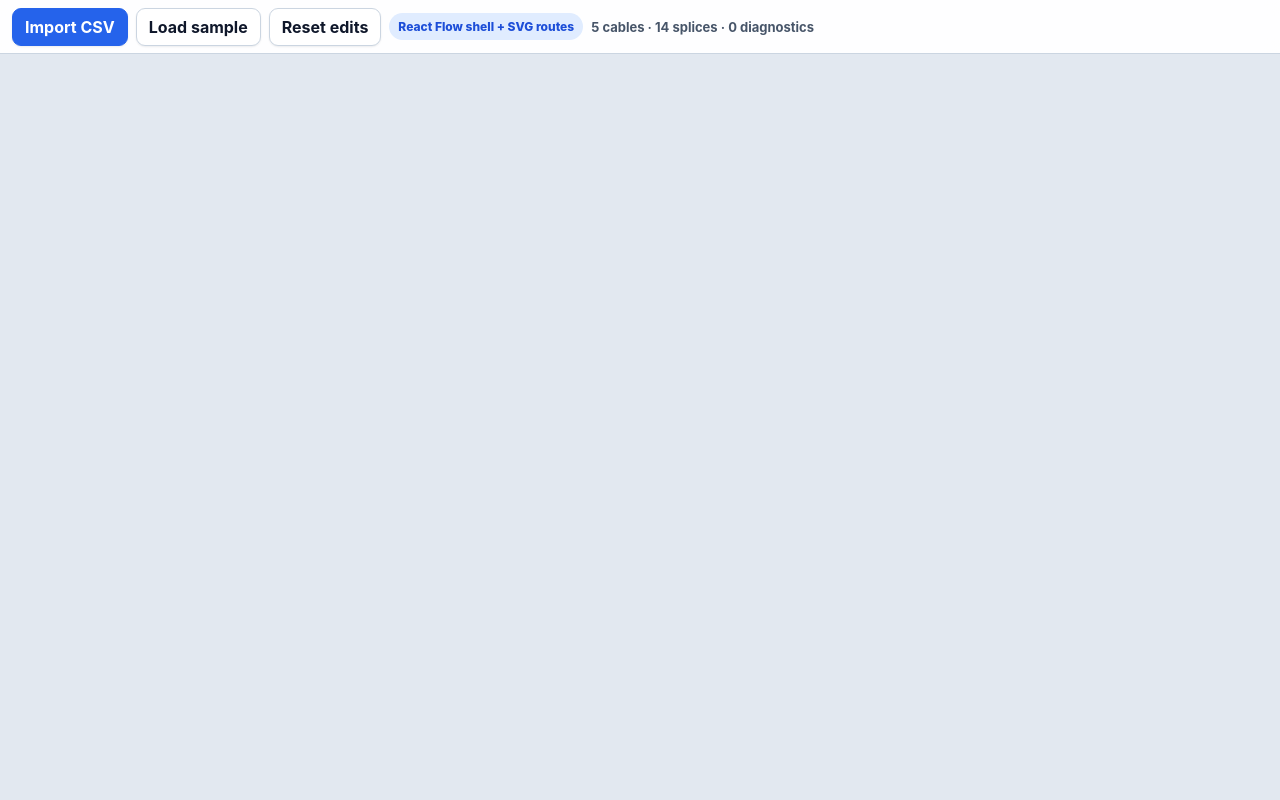
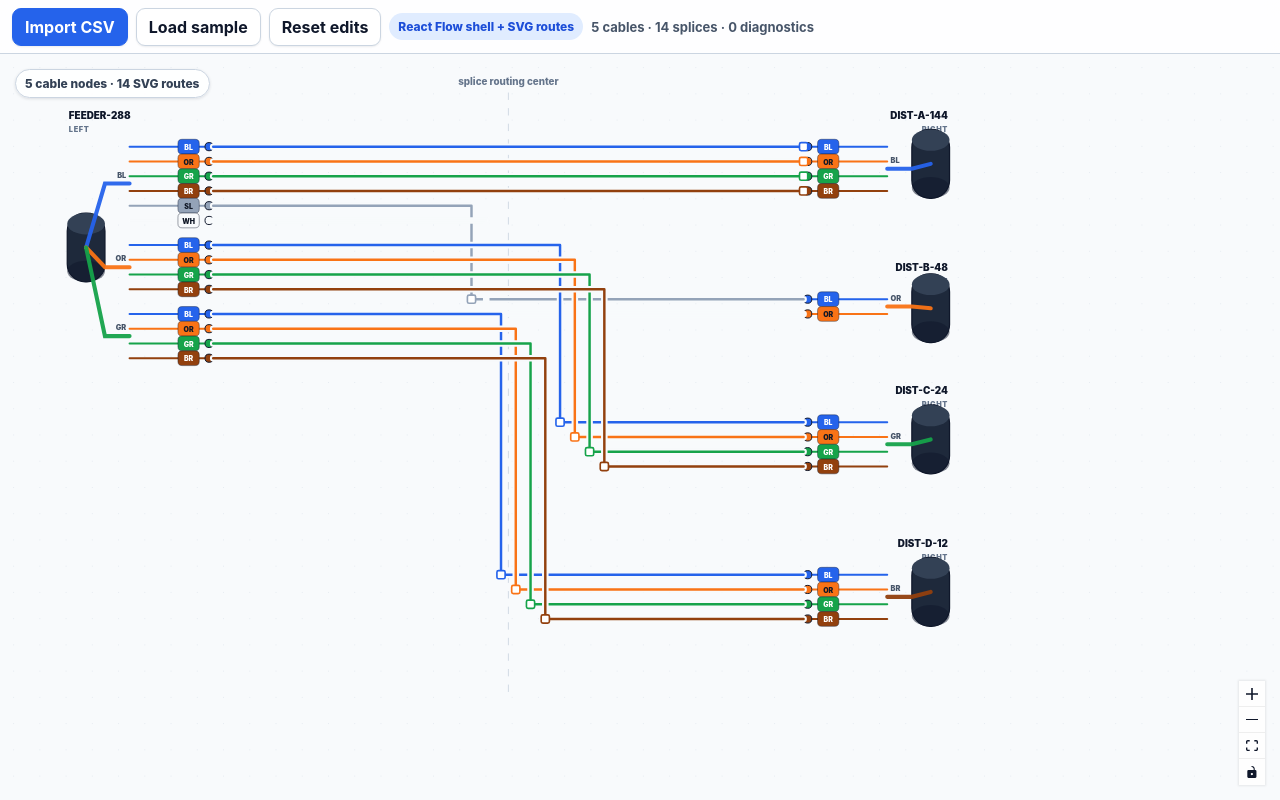
Before and after one commit to R2-Repo/splicegpt, a React (Vite) app: page / in a window 1280 px wide. Built offline with nearby package versions, Linux system fonts and the light colour scheme.

Commit message:
Fix React Flow canvas visibility

```diff
--- a/package.json
+++ b/package.json
@@ -1,7 +1,7 @@
 {
   "name": "splice-routing-prototype",
   "private": true,
-  "version": "0.3.0",
+  "version": "0.3.1",
   "type": "module",
   "scripts": {
     "dev": "vite",
--- a/src/components/CableNode.tsx
+++ b/src/components/CableNode.tsx
@@ -53,7 +53,7 @@ export function CableNode({ data, selected }: NodeProps<CableFlowNode>) {
       <text x={labelX} y="15" textAnchor={leftSide ? "start" : "end"} className="cable-name">{cable.name}</text>
       <text x={labelX} y="31" textAnchor={leftSide ? "start" : "end"} className="cable-side">{sideLabel(cable.side)}</text>
 
-      <rect x={sheathX} y={sheathY} width={sheathW} height={sheathH} rx="22" fill="#1e293b" stroke={selected ? "#2563eb" : "#0f172a"} strokeWidth={selected ? 3 : 1.5} filter="drop-shadow(0 3px 4px rgb(15 23 42 / 0.16))" />
+      <rect x={sheathX} y={sheathY} width={sheathW} height={sheathH} rx="22" fill="#1e293b" stroke={selected ? "#2563eb" : "#0f172a"} strokeWidth={selected ? 3 : 1.5} />
       <ellipse cx={sheathX + sheathW / 2} cy={sheathY + 13} rx={sheathW / 2} ry="13" fill="#334155" />
       <ellipse cx={sheathX + sheathW / 2} cy={sheathY + sheathH - 13} rx={sheathW / 2} ry="13" fill="#0f172a" opacity="0.5" />
 
--- a/src/components/SpliceCanvas.tsx
+++ b/src/components/SpliceCanvas.tsx
@@ -1,10 +1,12 @@
-import { useMemo } from "react";
+import { useEffect, useMemo } from "react";
 import {
   Background,
   Controls,
+  Panel,
   ReactFlow,
   ReactFlowProvider,
   ViewportPortal,
+  useNodesState,
   type NodeTypes,
 } from "@xyflow/react";
 import "@xyflow/react/dist/style.css";
@@ -26,10 +28,8 @@ function routeMidpoint(points: Point[]): Point {
   return points[Math.floor(points.length / 2)] ?? { x: 0, y: 0 };
 }
 
-function SpliceCanvasInner({ layout, routes, overrides, onOverridesChange }: Props) {
-  const nodes = useMemo<CableFlowNode[]>(
-    () =>
-      layout.cables.map((cable) => ({
+function buildFlowNodes(layout: LayoutPlan): CableFlowNode[] {
+  return layout.cables.map((cable) => ({
     id: cable.id,
     type: "cable",
     position: { x: cable.x, y: cable.y },
@@ -43,9 +43,16 @@ function SpliceCanvasInner({ layout, routes, overrides, onOverridesChange }: Pro
       border: "none",
       padding: 0,
     },
-      })),
-    [layout.cables],
-  );
+  }));
+}
+
+function SpliceCanvasInner({ layout, routes, overrides, onOverridesChange }: Props) {
+  const nodesForLayout = useMemo(() => buildFlowNodes(layout), [layout]);
+  const [nodes, setNodes, onNodesChange] = useNodesState<CableFlowNode>(nodesForLayout);
+
+  useEffect(() => {
+    setNodes(nodesForLayout);
+  }, [nodesForLayout, setNodes]);
 
   const updateCablePosition = (cableId: string, position: Point) => {
     const cable = layout.cables.find((item) => item.id === cableId);
@@ -76,12 +83,11 @@ function SpliceCanvasInner({ layout, routes, overrides, onOverridesChange }: Pro
         nodes={nodes}
         edges={[]}
         nodeTypes={nodeTypes}
-        onNodeDrag={(_, node) => updateCablePosition(node.id, node.position)}
+        onNodesChange={onNodesChange}
         onNodeDragStop={(_, node) => updateCablePosition(node.id, node.position)}
+        defaultViewport={{ x: 0, y: 0, zoom: 0.82 }}
         minZoom={0.08}
         maxZoom={2.2}
-        fitView
-        fitViewOptions={{ padding: 0.18, maxZoom: 1 }}
         proOptions={{ hideAttribution: true }}
         nodesDraggable
         nodesConnectable={false}
@@ -89,6 +95,9 @@ function SpliceCanvasInner({ layout, routes, overrides, onOverridesChange }: Pro
       >
         <Background gap={32} color="#cbd5e1" />
         <Controls position="bottom-right" />
+        <Panel position="top-left" className="canvas-debug-panel">
+          {layout.cables.length === 0 ? "No cable nodes parsed" : `${layout.cables.length} cable nodes · ${routes.routes.length} SVG routes`}
+        </Panel>
         <ViewportPortal>
           <svg className="route-overlay" width={layout.width} height={layout.height} viewBox={`0 0 ${layout.width} ${layout.height}`}>
             <line x1={layout.centerX} x2={layout.centerX} y1="28" y2={layout.height - 28} stroke="#cbd5e1" strokeDasharray="9 10" />
--- a/src/styles.css
+++ b/src/styles.css
@@ -9,6 +9,13 @@
 
 * { box-sizing: border-box; }
 
+html,
+body,
+#root {
+  width: 100%;
+  height: 100%;
+}
+
 body {
   margin: 0;
   min-width: 980px;
@@ -18,6 +25,8 @@ body {
 button, input { font: inherit; }
 
 .app-shell {
+  width: 100%;
+  height: 100%;
   min-height: 100vh;
   padding: 0;
   display: flex;
@@ -26,6 +35,7 @@ button, input { font: inherit; }
 
 .top-import-bar {
   height: 54px;
+  flex: 0 0 54px;
   padding: 8px 12px;
   display: flex;
   align-items: center;
@@ -33,8 +43,6 @@ button, input { font: inherit; }
   border-bottom: 1px solid #cbd5e1;
   background: rgba(255, 255, 255, 0.94);
   backdrop-filter: blur(8px);
-  position: sticky;
-  top: 0;
   z-index: 10;
 }
 
@@ -68,20 +76,24 @@ button, input { font: inherit; }
 }
 
 .canvas-shell {
-  flex: 1;
-  height: calc(100vh - 54px);
+  flex: 1 1 auto;
+  width: 100%;
+  min-height: 640px;
   background: #e2e8f0;
+  position: relative;
 }
 
-.react-flow {
+.canvas-shell .react-flow {
+  width: 100%;
+  height: 100%;
   background: #f8fafc;
 }
 
 .react-flow__node-cable {
-  background: transparent;
-  border: none;
-  box-shadow: none;
-  padding: 0;
+  background: transparent !important;
+  border: none !important;
+  box-shadow: none !important;
+  padding: 0 !important;
 }
 
 .react-flow__node.selected .cable-node-svg {
@@ -102,6 +114,17 @@ button, input { font: inherit; }
 }
 
 .route-group:hover path:nth-child(2) { stroke-width: 5; }
+
+.canvas-debug-panel {
+  padding: 6px 9px;
+  border: 1px solid #cbd5e1;
+  border-radius: 999px;
+  background: rgba(255, 255, 255, 0.92);
+  color: #334155;
+  font-size: 12px;
+  font-weight: 800;
+  box-shadow: 0 1px 3px rgba(15, 23, 42, 0.12);
+}
 
 .center-label {
   font-size: 12px;
```
Lines whose indentation alone changed are shown as unchanged.
